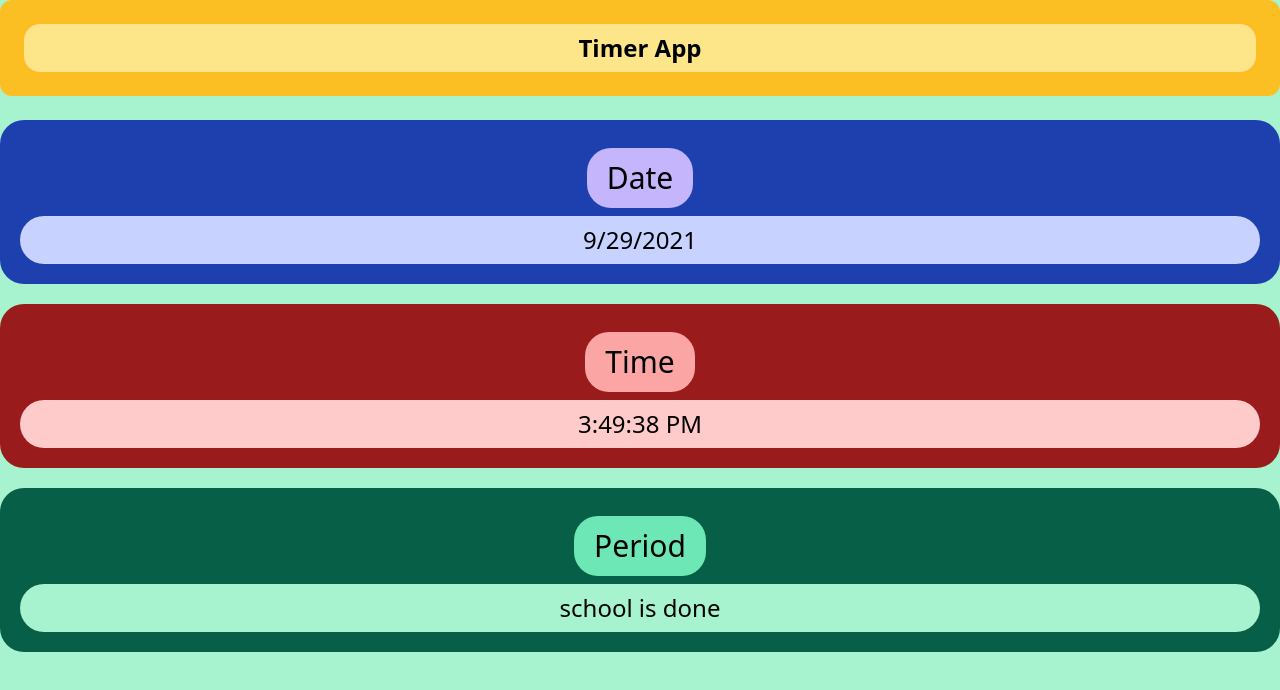
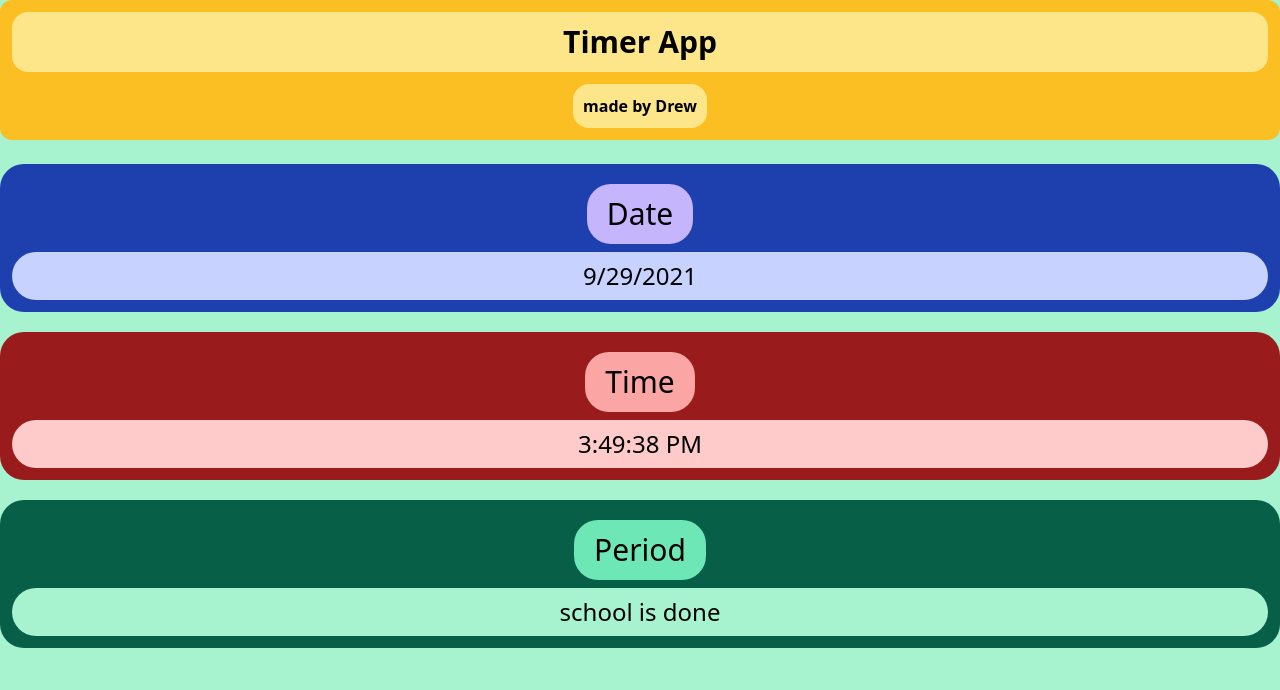
Before and after one commit to NeoPrint3D/timer, a React (Create React App) app: page / in a window 1280 px wide. Shown: the top 690 px of the page. Built offline with nearby package versions, Linux system fonts and the light colour scheme; no server answers.

Commit message:
alsmot dpne

```diff
--- a/src/App.js
+++ b/src/App.js
@@ -7,11 +7,11 @@ import { getAnalytics } from "firebase/analytics";
 const app=firebase.initializeApp(firebaseConfig);
 const anylitics=getAnalytics(app);
 
+
 function App() {
   let dt = new Date();
   const [time,setTime] = useState(0);
   let [period,setPeriod] = useState(0);
-  let [count,setCount] = useState(0);
 
 
 
@@ -79,14 +79,26 @@ function App() {
 
 
   return (
+
+
     <div className="bg-green-200 h-screen">
-      <header className=" bg-yellow-400 p-6 text-center rounded-xl mb-6">
-        <h1 className="text-2xl font-bold bg-yellow-200 p-2 rounded-2xl">
+
+
+
+
+
+
+      <header className="bg-yellow-400 p-3 text-center rounded-xl mb-6">
+
+        <h1 className="text-3xl font-bold bg-yellow-200 p-3 rounded-2xl mb-3">
           Timer App
         </h1>
+        <div className="flex text-center justify-center ">
+          <h5 className="flex-initial bg-yellow-200 rounded-2xl p-2.5 font-bold" >made by Drew</h5>
+        </div>
       </header>
       <div className="items-center">
-        <div className="bg-blue-800 text-center p-5 rounded-3xl mb-5">
+        <div className="bg-blue-800 text-center p-3 rounded-3xl mb-5">
           <div className="flex justify-center p-2">
             <h1 className=" flex-initial text-3xl text-bold rounded-3xl px-5 p-3 bg-purple-300">
               Date
@@ -98,7 +110,7 @@ function App() {
         </div>
 
 
-        <div className="bg-red-800 text-center p-5 rounded-3xl mb-5" >
+        <div className="bg-red-800 text-center p-3 rounded-3xl mb-5" >
           <div className="flex justify-center p-2">
             <h1 className=" flex-initial text-3xl text-bold rounded-3xl px-5 p-3 bg-red-300" >
               Time
@@ -111,15 +123,7 @@ function App() {
 
 
 
-
-
-
-
-
-
-
-
-        <div className="bg-green-800 text-center p-5 rounded-3xl">
+        <div className="bg-green-800 text-center p-3 rounded-3xl">
           <div className="flex justify-center p-2">
             <h1 className=" flex-initial text-3xl text-bold rounded-3xl px-5 p-3 bg-green-300">
               Period
@@ -129,13 +133,13 @@ function App() {
             {period}
           </h3>
         </div>
+      </div>
+    </div>
 
 
 
-
-
-
-      </div>
+  );
+}
 
 
 
@@ -149,12 +153,5 @@ function App() {
 
 
 
-    </div>
-
-
-
-
-  );
-}
 
 export default App;
```
Also changed, not shown: 1 other file (tests, documents, lock files or other folders).
